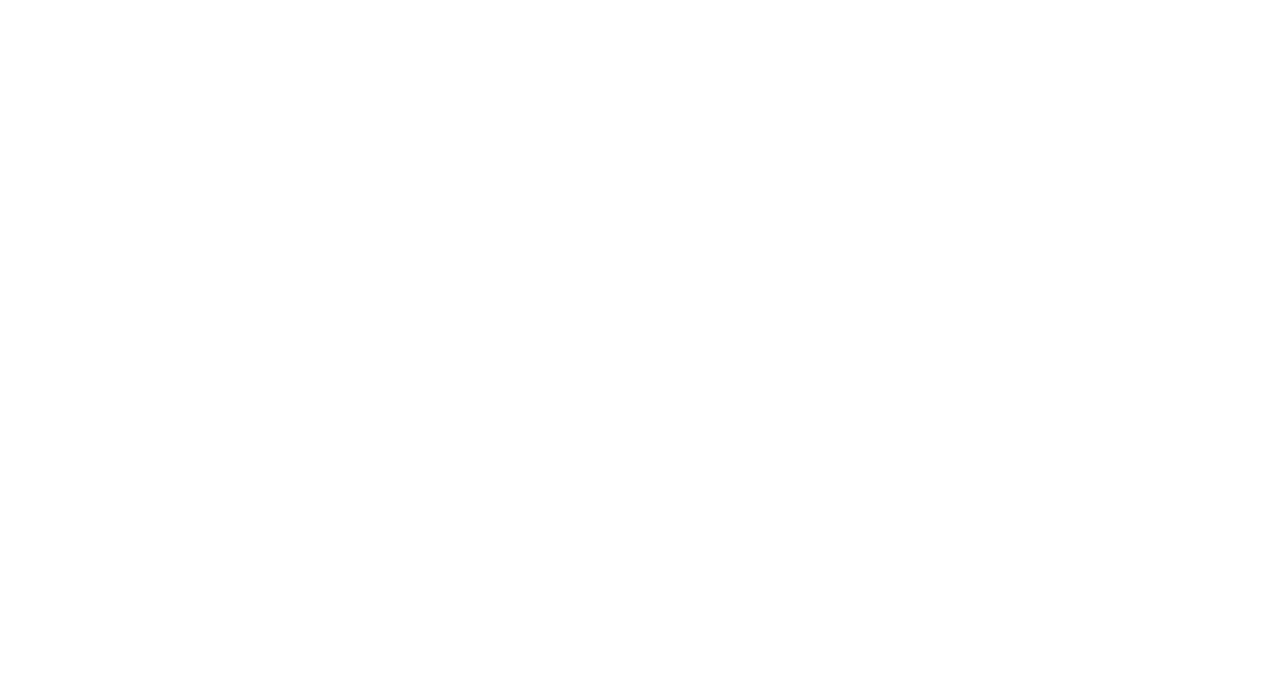
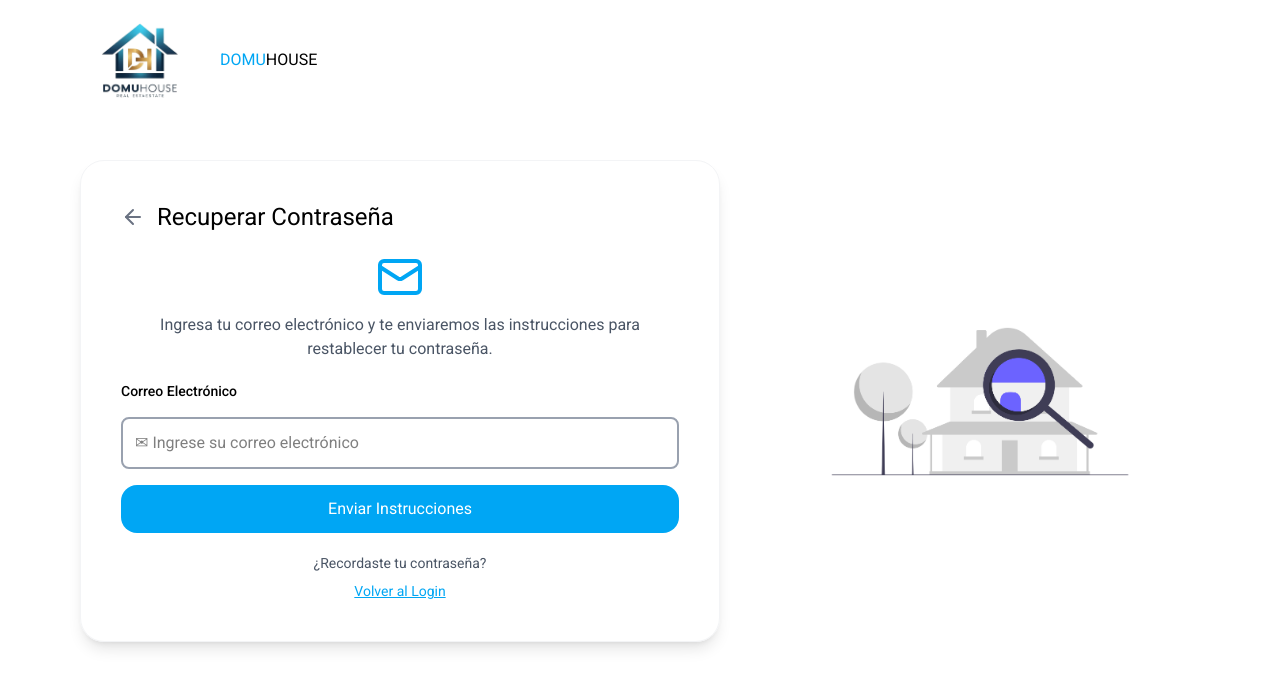
Before and after one commit to Santiago-Taborda-Foronda/DomuHouse, a React (Vite) app: page /recuperar-password in a window 1280 px wide. Before the commit this address had no page. Shown: the top 688 px of the page. Built offline with nearby package versions, Linux system fonts and the light colour scheme.

Commit message:
Se Realizo la interfaz de recuperar contraseña

```diff
--- a/src/App.jsx
+++ b/src/App.jsx
@@ -8,6 +8,7 @@
 import { Registrarse } from './Components/Pages/Home/Registrarse/Registrarse'
 import { PropiedadSeleccionada } from './Components/Pages/PropiedadSeleccionada/PropiedadSeleccionada';
 import { ContactAgent } from './Components/Pages/ContactAgent/ContactAgent';
+import { RecoverPassword } from './Components/Pages/RecoverPassword/RecoverPassword'
 
 
 export const App = () => {
@@ -21,7 +22,7 @@
       <Route path='/Registrarse' element={<Registrarse />} />
       <Route path='/propiedad-seleccionada' element={<PropiedadSeleccionada />} />
       <Route path="/contact-agent" element={<ContactAgent />} />
-
+      <Route path="/recuperar-password" element={<RecoverPassword />} />
     </Routes>
     </>
   )
--- a/src/Components/Pages/Home/Registrarse/Registrarse.jsx
+++ b/src/Components/Pages/Home/Registrarse/Registrarse.jsx
@@ -83,9 +83,9 @@
             </form>
 
             <div className='flex justify-around items-start mt-2' >
-                <a href="###" className='text-sm text-sky-500 underline hover:text-sky-700'>
-                    Olvidaste tu contraseña?
-                </a>
+                <Link to="/recuperar-password" className='text-sm text-sky-500 underline hover:text-sky-700'>
+                    ¿Olvidaste tu contraseña?
+                </Link>
             </div>
 
             <Button name = 'Crear Cuenta' className='bg-sky-500 text-white p-3 w-full rounded-2xl' />
--- /dev/null
+++ b/src/Components/Pages/RecoverPassword/RecoverPassword.jsx
@@ -0,0 +1,158 @@
+import React from 'react'
+import logoDomuHouse from '../../../assets/images/Logo-DomuHouse.png'
+import LogoLogin from '../../../assets/images/imagen-login.png'
+import { Button } from '../../UI/Button/Button'
+import { Link } from 'react-router'
+import { useState } from 'react'
+import { ArrowLeft, Mail, CheckCircle } from "lucide-react";
+
+export const RecoverPassword = () => {
+    const [email, setEmail] = useState("")
+    const [isSubmitted, setIsSubmitted] = useState(false)
+    const [isLoading, setIsLoading] = useState(false)
+
+    const handleInputChange = (e) => {
+        setEmail(e.target.value)
+    }
+
+    const handleSubmit = async (e) => {
+        e.preventDefault();
+        setIsLoading(true);
+
+        // Simulamos una llamada a la API
+        setTimeout(() => {
+            setIsLoading(false);
+            setIsSubmitted(true);
+            console.log('Solicitud de recuperación enviada para:', email);
+        }, 2000);
+    }
+
+    if (isSubmitted) {
+        return (
+            <div className='flex flex-col justify-around px-20 pr-30 w-full space-y-10 items-start'>
+                <header className='flex items-center justify-start'>
+                    <img
+                        src={logoDomuHouse}
+                        alt=""
+                        className='w-30'
+                    />
+                    <h1 className='text-sky-500 ml-5'>DOMU<span className='text-black'>HOUSE</span></h1>
+                </header>
+
+                <section className='flex items-center gap-20 w-full'>
+                    <div className='flex flex-col items-center shadow-lg border-1 border-gray-100 p-10 rounded-3xl min-w-160 space-y-5'>
+                        <div className='flex flex-col items-center space-y-4'>
+                            <CheckCircle className='text-green-500' size={64} />
+                            <h2 className='text-2xl font-semibold text-center'>¡Correo Enviado!</h2>
+                            <p className='text-gray-600 text-center'>
+                                Hemos enviado las instrucciones para restablecer tu contraseña a:
+                            </p>
+                            <p className='text-sky-500 font-medium'>{email}</p>
+                            <p className='text-sm text-gray-500 text-center'>
+                                Revisa tu bandeja de entrada y sigue las instrucciones del correo.
+                                Si no lo encuentras, revisa tu carpeta de spam.
+                            </p>
+                        </div>
+
+                        <div className='flex flex-col space-y-3 w-full'>
+                            <Button
+                                name='Intentar con otro correo'
+                                className='bg-gray-200 text-gray-700 p-3 w-full rounded-2xl hover:bg-gray-300'
+                                onClick={() => {
+                                    setIsSubmitted(false);
+                                    setEmail("");
+                                }}
+                            />
+
+                            <Link to="/Login" className='text-center'>
+                                <Button
+                                    name='Volver al Login'
+                                    className='bg-sky-500 text-white p-3 w-full rounded-2xl hover:bg-sky-600'
+                                />
+                            </Link>
+                        </div>
+                    </div>
+
+                    <div>
+                        <img
+                            src={LogoLogin}
+                            alt=""
+                            className='w-150'
+                        />
+                    </div>
+                </section>
+            </div>
+        );
+    }
+
+    return (
+        <div className='flex flex-col justify-around px-20 pr-30 w-full space-y-10 items-start'>
+            <header className='flex items-center justify-start'>
+                <img
+                    src={logoDomuHouse}
+                    alt=""
+                    className='w-30'
+                />
+                <h1 className='text-sky-500 ml-5'>DOMU<span className='text-black'>HOUSE</span></h1>
+            </header>
+
+            <section className='flex items-center gap-20 w-full'>
+                <div className='flex flex-col items-center shadow-lg border-1 border-gray-100 p-10 rounded-3xl min-w-160 space-y-5'>
+                    <div className='flex items-center space-x-3 w-full'>
+                        <Link to="/registrarse" className='text-gray-500 hover:text-gray-700'>
+                            <ArrowLeft size={24} />
+                        </Link>
+                        <h2 className='text-2xl'>Recuperar Contraseña</h2>
+                    </div>
+
+                    <div className='flex flex-col items-center space-y-3'>
+                        <Mail className='text-sky-500' size={48} />
+                        <p className='text-gray-600 text-center'>
+                            Ingresa tu correo electrónico y te enviaremos las instrucciones
+                            para restablecer tu contraseña.
+                        </p>
+                    </div>
+
+                    <form className='flex flex-col space-y-4 w-full' onSubmit={handleSubmit}>
+                        <label htmlFor="email" className='text-sm font-medium'>
+                            Correo Electrónico
+                        </label>
+                        <input
+                            className='p-3 border-gray-400 hover:border-gray-600 focus:outline-none focus:border-sky-500 border-2 rounded-lg w-full'
+                            placeholder='✉ Ingrese su correo electrónico'
+                            type='email'
+                            id='email'
+                            name='email'
+                            value={email}
+                            onChange={handleInputChange}
+                            required
+                        />
+
+                        <Button
+                            name={isLoading ? 'Enviando...' : 'Enviar Instrucciones'}
+                            className={`${isLoading ? 'bg-gray-400' : 'bg-sky-500 hover:bg-sky-600'} text-white p-3 w-full rounded-2xl`}
+                            disabled={isLoading}
+                        />
+                    </form>
+
+                    <div className='flex flex-col items-center space-y-2'>
+                        <span className='text-sm text-gray-600'>
+                            ¿Recordaste tu contraseña?
+                        </span>
+                        <Link to="/Login" className='text-sm text-sky-500 underline hover:text-sky-700'>
+                            Volver al Login
+                        </Link>
+                    </div>
+                </div>
+
+                <div>
+                    <img
+                        src={LogoLogin}
+                        alt=""
+                        className='w-150'
+                    />
+                </div>
+            </section>
+        </div>
+    )
+}
```
